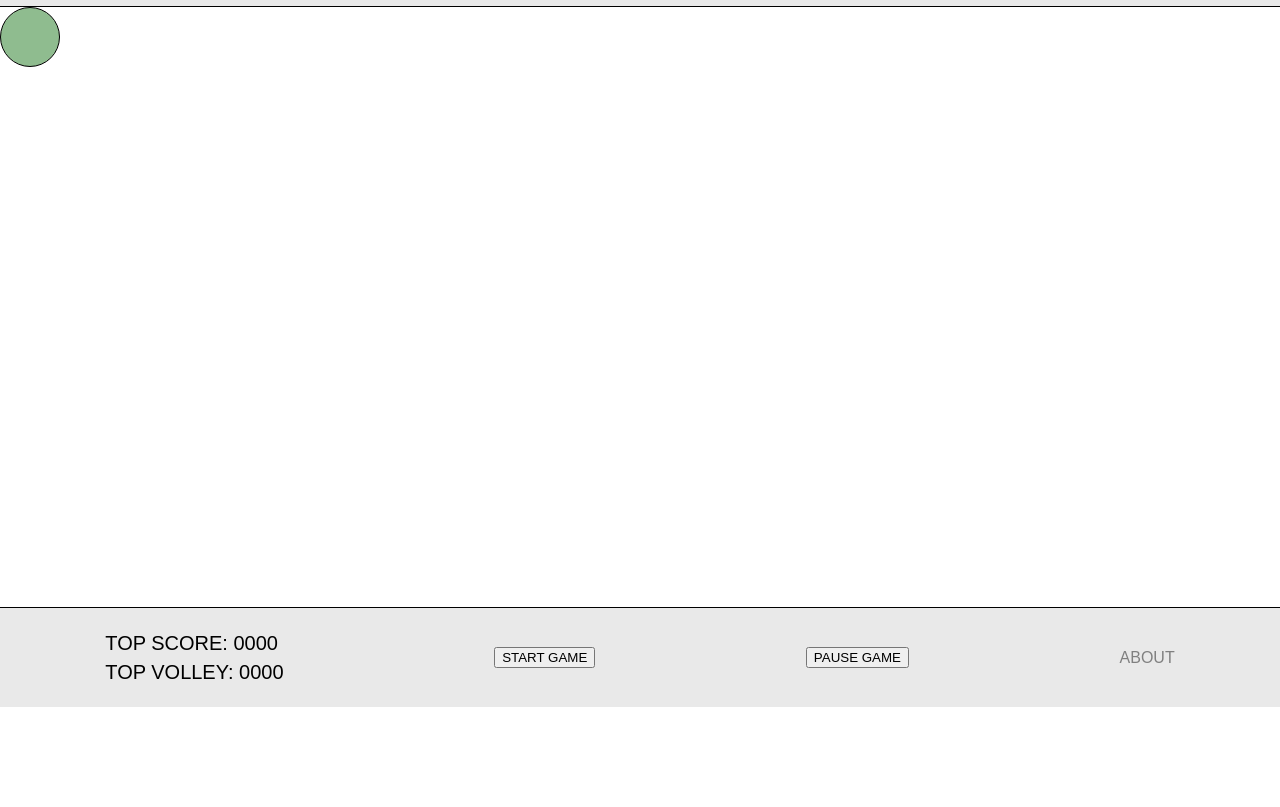
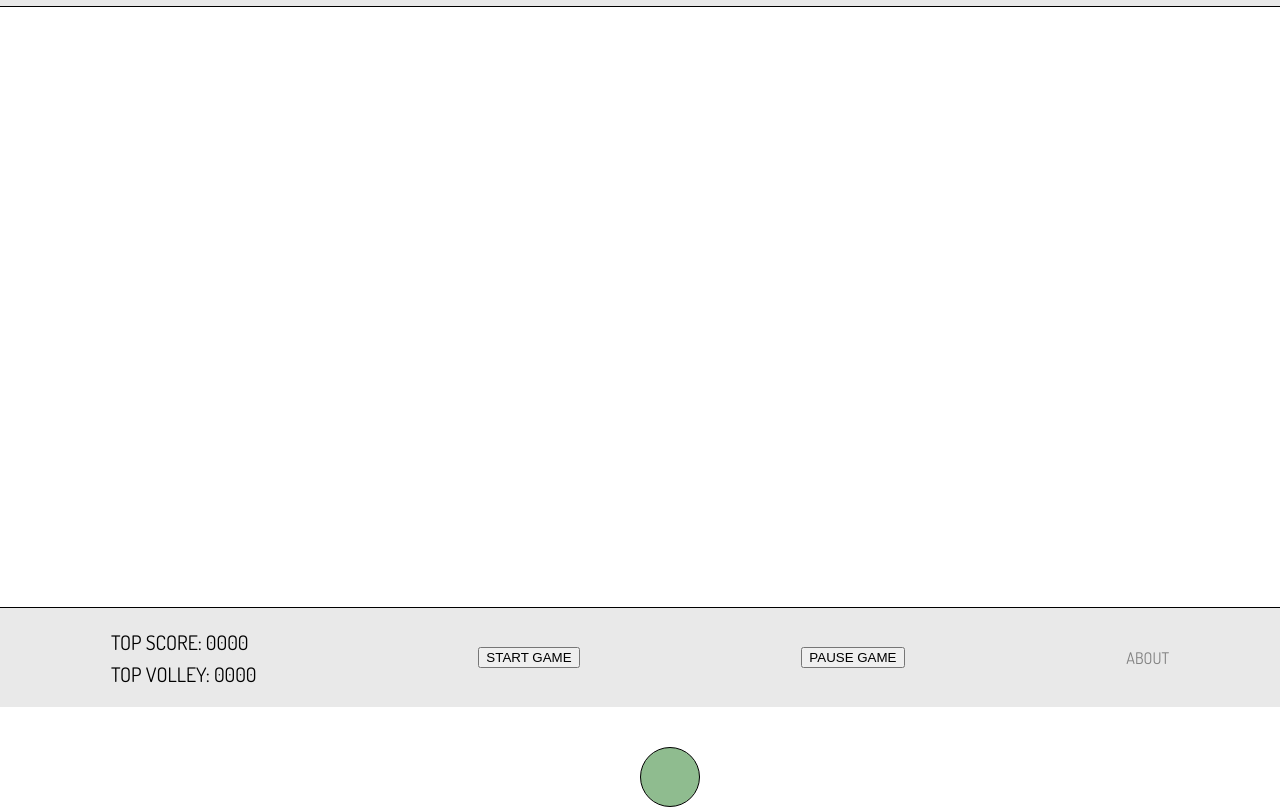
Before and after one commit to turekjesse/click-up-game, a plain HTML site: page index.html in a window 1280 px wide. Shown: the part 93-900 px from the top of the page. Before the commit the page ends 800 px from the top, so only its background shows below. Drawn offline with Linux system fonts and the light colour scheme.

Commit message:
ball styles edited

```diff
--- a/css/style.css
+++ b/css/style.css
@@ -1,7 +1,8 @@
 html {
     box-sizing: border-box;
     font-size: 16px;
-    font-family: Arial, Helvetica, sans-serif;
+    font-family: 'Dosis', sans-serif;
+    /* font-family: 'M PLUS Rounded 1c', sans-serif; */
   }
 
 *, *:before, *:after {
@@ -33,12 +34,14 @@ header{
 
 h1 {
     font-size: 2.75em;
+    /* position:absolute; */
 }
 
 
-main, canvas{
-    height:75vh;
-    width:100vw;
+main{
+    width:100%;
+    position:absolute;
+    height: 100vh;
 }
 
 footer {
@@ -59,7 +62,8 @@ footer {
 .ball-selector {
     display: flex;
     align-items: flex-end;
-    justify-content: space-evenly;
+    justify-content: space-between;
+    /* width: 150px; */
 }
 
 .ball {
@@ -74,12 +78,15 @@ footer {
 .ball-lrg {
     height: 60px;
     width: 60px;
+    position: absolute;
+    left:50vw;
+    bottom:0;
 }
 
 .ball-med {
     height: 40px;
     width: 40px;
-    margin:0 15px;
+    /* margin:0 15px; */
 }
 
 .ball-sml {
```
